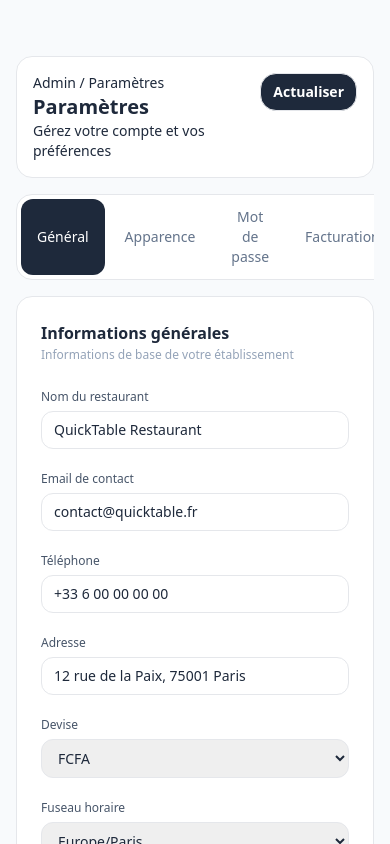
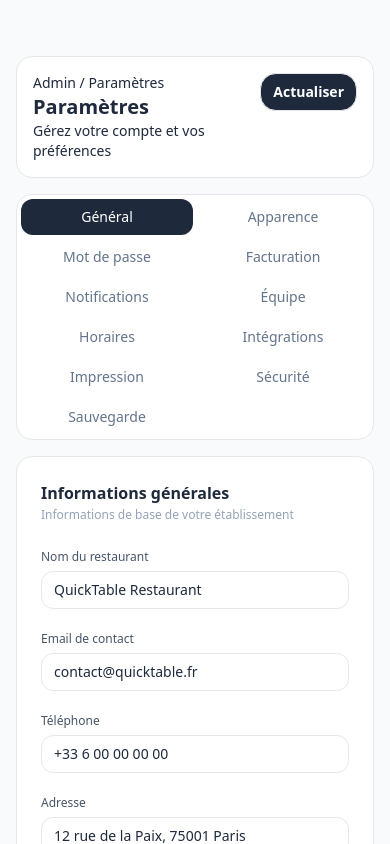
Before and after one commit to EricAZ99/quicktable-front, a Vue app: page /admin-settings in a window 390 px wide. Built offline with nearby package versions, Linux system fonts and the light colour scheme.

Commit message:
Interface avis clients mise à jour

```diff
--- a/src/views/Admin/Settings.vue
+++ b/src/views/Admin/Settings.vue
@@ -196,9 +196,9 @@ const activeTabProps = computed(() => ({
     <AuthenticatedLayoutAdmin :title="'Paramètres'" :mean="'Gérez votre compte et vos préférences'">
         <Transition name="page" mode="out-in" appear>
             <div class="flex flex-col gap-4 pb-6">
-                <div class="bg-white rounded-2xl border p-1 flex gap-1 w-fit">
+                <div class="bg-white rounded-2xl border p-1 grid grid-cols-2 sm:grid-cols-3 lg:flex gap-1 w-full lg:w-fit">
                     <button v-for="tab in tabs" :key="tab.key" @click="activeTab = tab.key"
-                        class="px-4 py-2 rounded-xl text-sm font-medium transition-all duration-200"
+                        class="px-3 sm:px-4 py-2 rounded-xl text-sm font-medium transition-all duration-200 text-center whitespace-nowrap"
                         :class="activeTab === tab.key ? 'bg-slate-800 text-white' : 'text-slate-500 hover:text-slate-800'">
                         {{ tab.label }}
                     </button>
--- a/src/views/Layouts/AuthenticatedLayoutAdmin.vue
+++ b/src/views/Layouts/AuthenticatedLayoutAdmin.vue
@@ -73,7 +73,7 @@ const route = useRoute()
                     </PrimaryButton>
                 </div>
             </div>
-            <div class="rounded-2xl xl:overflow-y-auto xl:flex-1 xl:min-h-0">
+            <div class="rounded-2xl max-h-[calc(100dvh-10rem)] overflow-y-auto xl:max-h-none xl:overflow-y-auto xl:flex-1 xl:min-h-0">
                 <slot />
             </div>
         </div>
```
